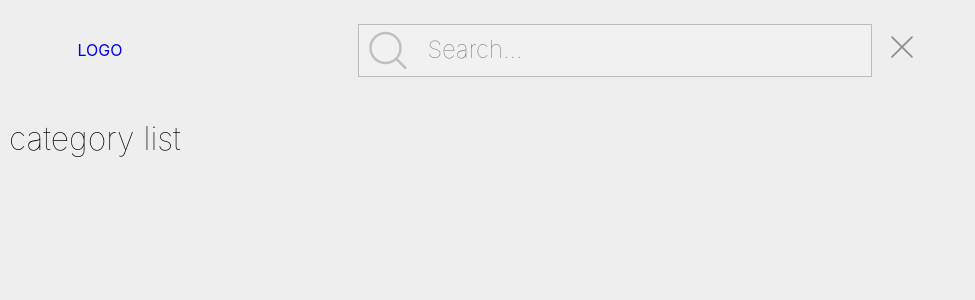
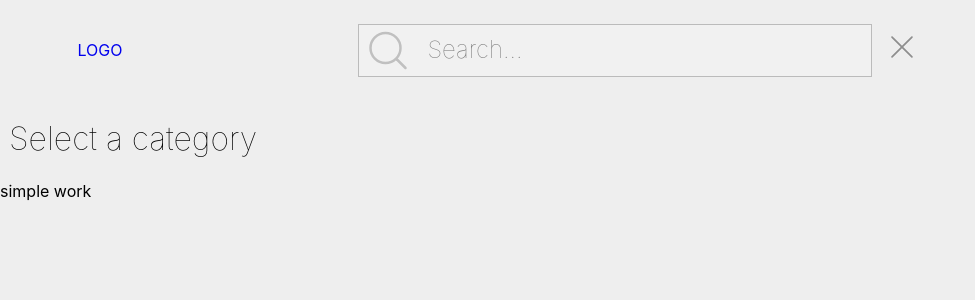
Before and after one commit to ddanushka/TV-shows, a Vue app: page / in a window 1280 px wide. Shown: the top 300 px of the page, without its empty margins (0-975 px from the left). Built offline with nearby package versions, Linux system fonts and the light colour scheme.

Commit message:
category list created

```diff
--- /dev/null
+++ b/src/components/ListItem.vue
@@ -0,0 +1,36 @@
+<template>
+  <div class="card">
+    <router-link :to="link">
+      <h3 class="card__title">{{ title }}</h3>
+      <img :src="imgUrl" />
+    </router-link>
+  </div>
+</template>
+
+<script>
+export default {
+  name: "ListItem",
+  props: {
+    title: {
+      type: String,
+      default: "name not available",
+    },
+    imgUrl: {
+      type: String,
+      default: "",
+    },
+    itemLink: {
+      type: [String, Number],
+      default: "/",
+    },
+  },
+  computed: {
+    link() {
+      return  "/view/" + this.itemLink
+    }
+  }
+};
+</script>
+
+<style>
+</style>
--- a/src/components/StatusMsg.vue
+++ b/src/components/StatusMsg.vue
@@ -1,17 +1,14 @@
 <template>
-  <div className="status">
-    <span className="status__text">{{ msg }}</span>
+  <div class="status">
+    <span class="status__text">{{ msg }}</span>
   </div>
 </template>
 
 <script>
 export default {
-  name : 'StatusMessage',
+  name: "StatusMessage",
   props: {
     msg: String,
   },
 };
 </script>
-
-<style>
-</style>
--- a/src/views/layout/StaticHeader.vue
+++ b/src/views/layout/StaticHeader.vue
@@ -1,6 +1,6 @@
 
 <template>
-  <span className="logo">
+  <span class="logo">
     <router-link to="/">
       LOGO
     </router-link>
--- a/src/views/pages/CategoryList.vue
+++ b/src/views/pages/CategoryList.vue
@@ -1,16 +1,44 @@
 <template>
-    <h1>
-        <button className="back-btn">
-          <img src="@/assets/images/left-arrow.svg" />
-        </button> category list</h1>
-  </template>
+  <div class="category-list">
+    <h1 @click="loadAllshows">
+      <button class="back-btn">
+        <img src="@/assets/images/left-arrow.svg" />
+      </button>
+      Select a category
+    </h1>
+    <StatusMsg msg="simple work" />
+    <div class="list__container" >
+      <div v-for="item in showList" :key="item.id">
+        <ListItem :title="item.name" :imgUrl="item.image?.medium" :itemLink="item.id" />
+      </div>
+    </div>
+  </div>
+</template>
 
-  <script>
-  export default {
-
+<script>
+import ListItem from "@/components/ListItem.vue";
+import StatusMsg from "@/components/StatusMsg.vue";
+import { AllShows } from "@/services/data";
+export default {
+  data() {
+    return {
+      showList : [],
+    };
+  },
+  components: {
+    ListItem,
+    StatusMsg
+  },
+  methods : {
+    loadAllshows() {
+      AllShows()
+      .then((res) => {
+        this.showList = res
+      })
+      .catch((err) => {
+        console.log("Couldn't find the show you're looking for, " + err.message);
+      });
+    }
   }
-  </script>
-
-  <style>
-
-  </style>
+};
+</script>
```
Also changed, not shown: src/router/index.js (+3 -5 lines).
